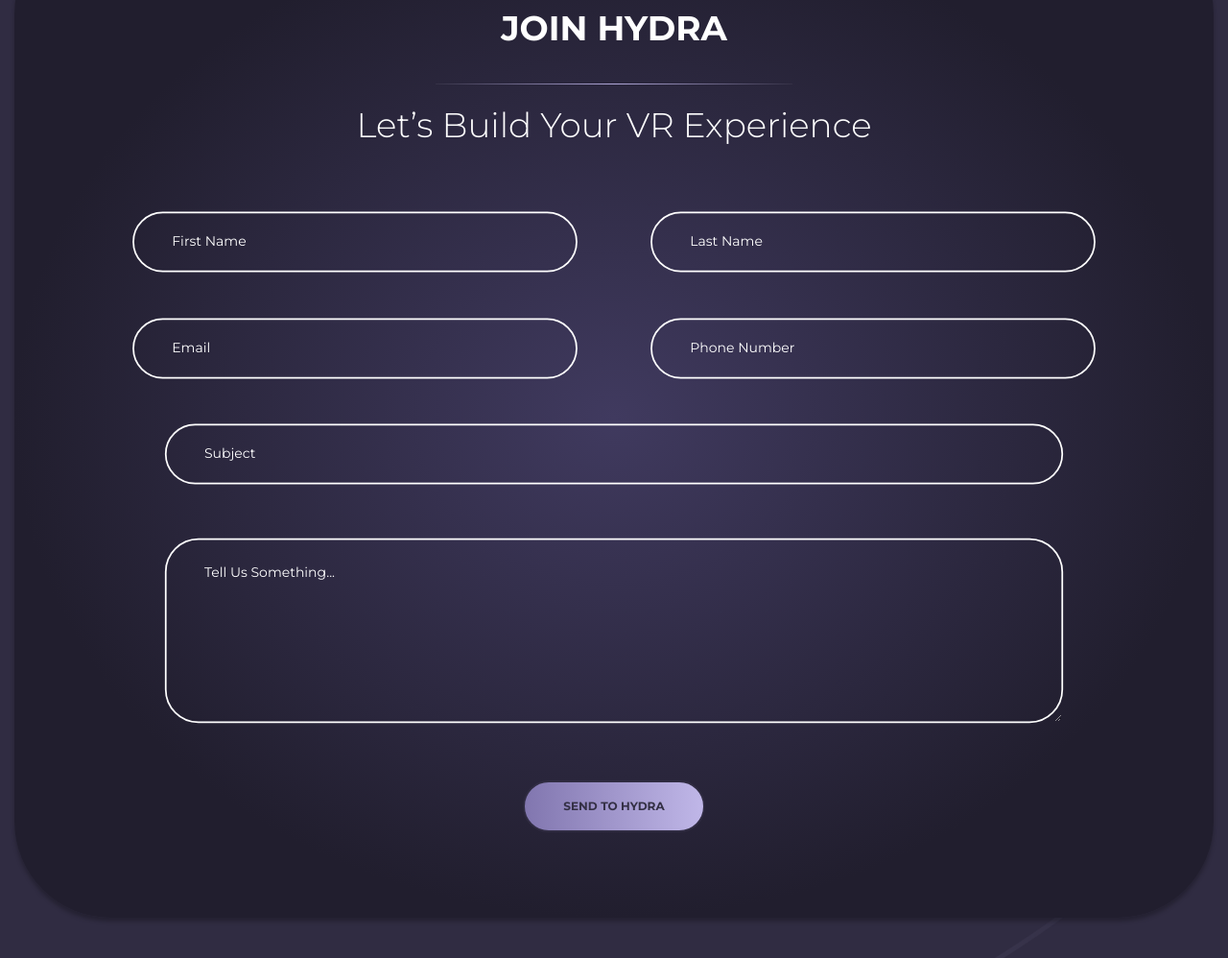
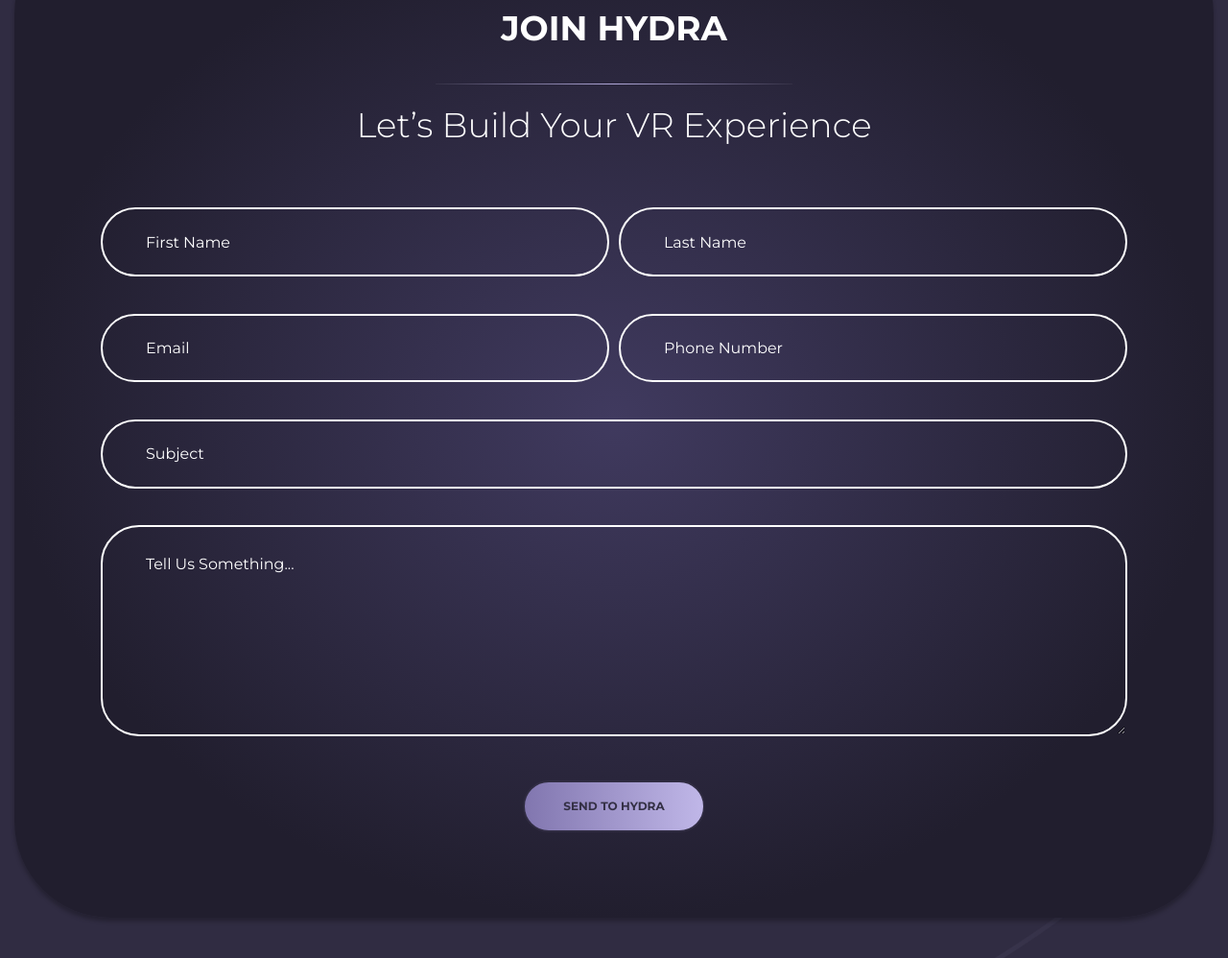
Before and after one commit to otetsconstantine/homework, a plain HTML site: page hydra/index.html in a window 1280 px wide. Shown: the part 4035-5033 px from the top of the page at 96% size. Drawn offline with nearby package versions, Linux system fonts and the light colour scheme.

Commit message:
Add files via upload

```diff
--- a/hydra/scss/style.scss
+++ b/hydra/scss/style.scss
@@ -1369,8 +1369,11 @@ body {
 			padding-inline:toRem(45);
 			border-radius: toRem(40);
 			border: toRem(2) solid #FFF;
+			@media (max-width: toRem($mobile)){
 			font-size: 16px;
-			transform: scale(0.875);
+			// transform: scale(0.875);
+			}
+
 			&::placeholder {
 				color: #fff;
 			}
```
Also changed, not shown: hydra/css/style.css.
